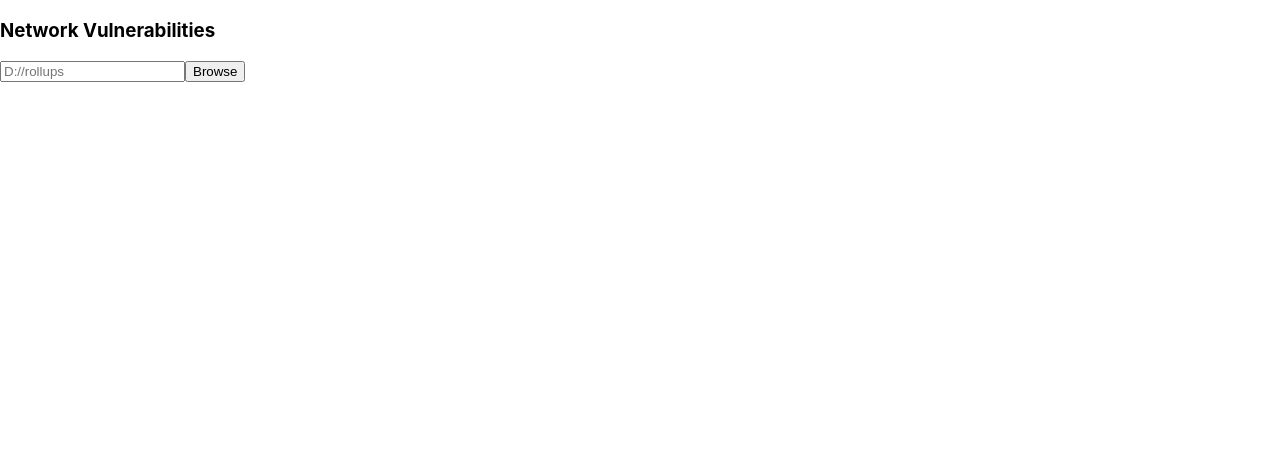
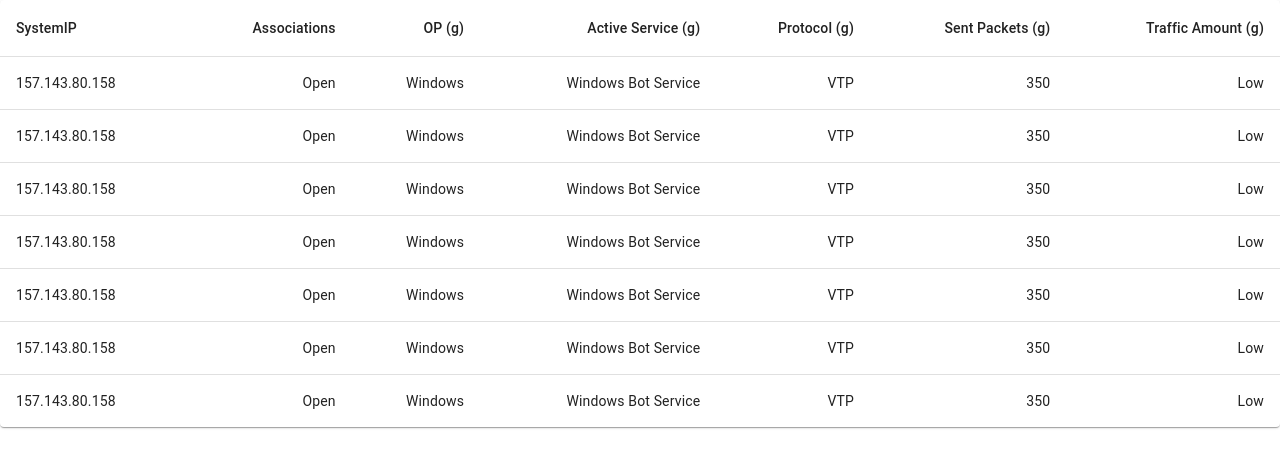
Before and after one commit to Roman363/SeniorCapstone2023, a React (Create React App) app in the folder client/: page /NetworkVulnerabilities in a window 1280 px wide. Shown: the top 468 px of the page. Built offline with nearby package versions, Linux system fonts and the light colour scheme.

Commit message:
Tables for statistics and vulnerabilities complete

```diff
--- a/client/src/components/pages/dashBoard/cyberDash/NetworkStatistics.js
+++ b/client/src/components/pages/dashBoard/cyberDash/NetworkStatistics.js
@@ -1,56 +1,62 @@
-import React from 'react'
-import { useState } from 'react';
-import { useNavigate } from "react-router-dom";
+import * as React from 'react';
+import Table from '@mui/material/Table';
+import TableBody from '@mui/material/TableBody';
+import TableCell from '@mui/material/TableCell';
+import TableContainer from '@mui/material/TableContainer';
+import TableHead from '@mui/material/TableHead';
+import TableRow from '@mui/material/TableRow';
+import Paper from '@mui/material/Paper';
 
-
-function NetworkStatistics(){
-
-    const navigate = useNavigate();
-    const [file, setFile] = useState('');
-
-
-    function handleBack(event) {
-        navigate(-1);
-    }
-
-    function handleChange(event) {
-        event.preventDefault();
-        setFile(event.target.value);
-    }
-
-    function handleSubmit(event) {
-        event.preventDefault()
-        console.log(file)
-    }
-
-    const Statistics = [
-        { value: "157.143.80.158", label: "System IP", value: "Open", label :"Associations", value: "Windows", label: "OP", value : "Windows Bot Service", label: "Active Service", value: "VTP", label : "Protocol",  value: "350", label : "Sent Packets",  value: "Low", label : "Traffic Amount"},
-        { value: "157.143.80.158", label: "System IP", value: "Open", label :"Associations", value: "Linux", label: "OP", value : "Cooling Service", label: "Active Service", value: "VTP", label : "Protocol",  value: "2600", label : "Sent Packets",  value: "high", label : "Traffic Amount"},
-        { value: "157.143.80.158", label: "System IP", value: "Open", label :"Associations", value: "Switch", label: "OP", value : "Password Service", label: "Active Service", value: "VTP", label : "Protocol",  value: "9250", label : "Sent Packets",  value: "very High", label : "Traffic Amount"},
-        { value: "157.143.80.158", label: "System IP", value: "Open", label :"Associations", value: "Server", label: "OP", value : "Cooling Service", label: "Active Service", value: "VTP", label : "Protocol",  value: "756", label : "Sent Packets",  value: "Medium", label : "Traffic Amount"},
-        { value: "157.143.80.158", label: "System IP", value: "Open", label :"Associations", value: "Server", label: "OP", value : "System check", label: "Active Service", value: "VTP", label : "Protocol",  value: "100", label : "Sent Packets",  value: "Low", label : "Traffic Amount"},
-        { value: "157.143.80.158", label: "System IP", value: "Open", label :"Associations", value: "Linux", label: "OP", value : "System Check", label: "Active Service", value: "VTP", label : "Protocol",  value: "122", label : "Sent Packets",  value: "Low", label : "Traffic Amount"},
-        { value: "157.143.80.158", label: "System IP", value: "Open", label :"Associations", value: "Switch", label: "OP", value : "Cooling Service", label: "Active Service", value: "VTP", label : "Protocol",  value: "101", label : "Sent Packets",  value: "Low", label : "Traffic Amount"},
-        { value: "157.143.80.158", label: "System IP", value: "Open", label :"Associations", value: "Windows", label: "OP", value : "None", label: "Active Service", value: "VTP", label : "Protocol",  value: "350", label : "Sent Packets",  value: "Low", label : "Traffic Amount"},
-
-    ];
-
-    return (
-        <form onSubmit={handleSubmit}>
-          <h3>Network Statistics</h3>
-
-
-          <input type="text" name="fileInput" placeholder='D://rollups' onChange={handleChange}/>
-          <button type="submit" >Browse</button>
-          <br />
-
-        </form>
-    )
-
-
-
-
-
+// name, calories, fat, carbs, protein
+function createData(systemIP, associations, op, activeService, protocol, sentPackets, trafficAmount) {
+  return { systemIP, associations, op, activeService, protocol, sentPackets, trafficAmount };
 }
 
-export default NetworkStatistics
+const statistics = [
+  createData("157.143.80.158", "Open", "Windows", "Windows Bot Service", "VTP", "350", "Low"),
+  createData("157.143.80.158", "Open", "Windows", "Windows Bot Service", "VTP", "350", "Low"),
+  createData("157.143.80.158", "Open", "Windows", "Windows Bot Service", "VTP", "350", "Low"),
+  createData("157.143.80.158", "Open", "Windows", "Windows Bot Service", "VTP", "350", "Low"),
+  createData("157.143.80.158", "Open", "Windows", "Windows Bot Service", "VTP", "350", "Low"),
+  createData("157.143.80.158", "Open", "Windows", "Windows Bot Service", "VTP", "350", "Low"),
+  createData("157.143.80.158", "Open", "Windows", "Windows Bot Service", "VTP", "350", "Low"),
+
+];
+
+export default function NetworkStatistics() {
+  return (
+    <TableContainer component={Paper}>
+      <Table sx={{ minWidth: 650 }} aria-label="simple table">
+        <TableHead>
+          <TableRow>
+            <TableCell>SystemIP</TableCell>
+            <TableCell align="right">Associations</TableCell>
+            <TableCell align="right">OP&nbsp;(g)</TableCell>
+            <TableCell align="right">Active Service&nbsp;(g)</TableCell>
+            <TableCell align="right">Protocol&nbsp;(g)</TableCell>
+            <TableCell align="right">Sent Packets&nbsp;(g)</TableCell>
+            <TableCell align="right">Traffic Amount&nbsp;(g)</TableCell>
+          </TableRow>
+        </TableHead>
+        <TableBody>
+          {statistics.map((row) => (
+            <TableRow
+              key={row.name}
+              sx={{ '&:last-child td, &:last-child th': { border: 0 } }}
+            >
+              <TableCell component="th" scope="row">
+                {row.systemIP}
+              </TableCell>
+              <TableCell align="right">{row.associations}</TableCell>
+              <TableCell align="right">{row.op}</TableCell>
+              <TableCell align="right">{row.activeService}</TableCell>
+              <TableCell align="right">{row.protocol}</TableCell>
+              <TableCell align="right">{row.sentPackets}</TableCell>
+              <TableCell align="right">{row.trafficAmount}</TableCell>
+            </TableRow>
+          ))}
+        </TableBody>
+      </Table>
+    </TableContainer>
+  );
+}
--- a/client/src/components/pages/dashBoard/cyberDash/NetworkVulnerabilities.js
+++ b/client/src/components/pages/dashBoard/cyberDash/NetworkVulnerabilities.js
@@ -1,64 +1,62 @@
-import React from 'react'
-import { useState } from 'react';
-import { useNavigate } from "react-router-dom";
+import * as React from 'react';
+import Table from '@mui/material/Table';
+import TableBody from '@mui/material/TableBody';
+import TableCell from '@mui/material/TableCell';
+import TableContainer from '@mui/material/TableContainer';
+import TableHead from '@mui/material/TableHead';
+import TableRow from '@mui/material/TableRow';
+import Paper from '@mui/material/Paper';
 
-
-function NetworkVulnerabilities(){
-
-    const navigate = useNavigate();
-    const [file, setFile] = useState('');
-
-
-    function handleBack(event) {
-        navigate(-1);
-    }
-
-    function handleChange(event) {
-        event.preventDefault();
-        setFile(event.target.value);
-    }
-
-    function handleSubmit(event) {
-        event.preventDefault()
-        console.log(file)
-    }
-
-
-
-
-
-
-    const Vulnerabilities = [
-
-        { value: "157.143.80.158", label: "System IP", value: "Open", label :"Associations", value: "Windows", label: "OP", value : "Cooling Service", label: "Active Service", value: "VTP", label : "Protocol",  value: "350", label : "Sent Packets",  value: "Low", label : "Traffic Amount"},
-        { value: "157.143.80.158", label: "System IP", value: "Open", label :"Associations", value: "Windows", label: "OP", value : "Cooling Service", label: "Active Service", value: "VTP", label : "Protocol",  value: "350", label : "Sent Packets",  value: "Low", label : "Traffic Amount"},
-        { value: "157.143.80.158", label: "System IP", value: "Open", label :"Associations", value: "Windows", label: "OP", value : "Cooling Service", label: "Active Service", value: "VTP", label : "Protocol",  value: "350", label : "Sent Packets",  value: "Low", label : "Traffic Amount"},
-        { value: "157.143.80.158", label: "System IP", value: "Open", label :"Associations", value: "Windows", label: "OP", value : "Cooling Service", label: "Active Service", value: "VTP", label : "Protocol",  value: "350", label : "Sent Packets",  value: "Low", label : "Traffic Amount"},
-        { value: "157.143.80.158", label: "System IP", value: "Open", label :"Associations", value: "Windows", label: "OP", value : "Cooling Service", label: "Active Service", value: "VTP", label : "Protocol",  value: "350", label : "Sent Packets",  value: "Low", label : "Traffic Amount"},
-        { value: "157.143.80.158", label: "System IP", value: "Open", label :"Associations", value: "Windows", label: "OP", value : "Cooling Service", label: "Active Service", value: "VTP", label : "Protocol",  value: "350", label : "Sent Packets",  value: "Low", label : "Traffic Amount"},
-        { value: "157.143.80.158", label: "System IP", value: "Open", label :"Associations", value: "Windows", label: "OP", value : "Cooling Service", label: "Active Service", value: "VTP", label : "Protocol",  value: "350", label : "Sent Packets",  value: "Low", label : "Traffic Amount"},
-        { value: "157.143.80.158", label: "System IP", value: "Open", label :"Associations", value: "Windows", label: "OP", value : "Cooling Service", label: "Active Service", value: "VTP", label : "Protocol",  value: "350", label : "Sent Packets",  value: "Low", label : "Traffic Amount"},
-
-
-    ];
-
-    return (
-        <form onSubmit={handleSubmit}>
-          <h3>Network Vulnerabilities</h3>
-
-
-          <input type="text" name="fileInput" placeholder='D://rollups' onChange={handleChange}/>
-          <button type="submit" >Browse</button>
-          <br />
-
-        </form>
-    )
-
-
-
-
-
-
+// name, calories, fat, carbs, protein
+function createData(systemIP, associations, op, activeService, protocol, sentPackets, trafficAmount) {
+  return { systemIP, associations, op, activeService, protocol, sentPackets, trafficAmount };
 }
 
-export default NetworkVulnerabilities
+const statistics = [
+  createData("157.143.80.158", "Open", "Windows", "Windows Bot Service", "VTP", "350", "Low"),
+  createData("157.143.80.158", "Open", "Windows", "Windows Bot Service", "VTP", "350", "Low"),
+  createData("157.143.80.158", "Open", "Windows", "Windows Bot Service", "VTP", "350", "Low"),
+  createData("157.143.80.158", "Open", "Windows", "Windows Bot Service", "VTP", "350", "Low"),
+  createData("157.143.80.158", "Open", "Windows", "Windows Bot Service", "VTP", "350", "Low"),
+  createData("157.143.80.158", "Open", "Windows", "Windows Bot Service", "VTP", "350", "Low"),
+  createData("157.143.80.158", "Open", "Windows", "Windows Bot Service", "VTP", "350", "Low"),
+
+];
+
+export default function NetworkVulnerabilities() {
+  return (
+    <TableContainer component={Paper}>
+      <Table sx={{ minWidth: 650 }} aria-label="simple table">
+        <TableHead>
+          <TableRow>
+            <TableCell>SystemIP</TableCell>
+            <TableCell align="right">Associations</TableCell>
+            <TableCell align="right">OP&nbsp;(g)</TableCell>
+            <TableCell align="right">Active Service&nbsp;(g)</TableCell>
+            <TableCell align="right">Protocol&nbsp;(g)</TableCell>
+            <TableCell align="right">Sent Packets&nbsp;(g)</TableCell>
+            <TableCell align="right">Traffic Amount&nbsp;(g)</TableCell>
+          </TableRow>
+        </TableHead>
+        <TableBody>
+          {statistics.map((row) => (
+            <TableRow
+              key={row.name}
+              sx={{ '&:last-child td, &:last-child th': { border: 0 } }}
+            >
+              <TableCell component="th" scope="row">
+                {row.systemIP}
+              </TableCell>
+              <TableCell align="right">{row.associations}</TableCell>
+              <TableCell align="right">{row.op}</TableCell>
+              <TableCell align="right">{row.activeService}</TableCell>
+              <TableCell align="right">{row.protocol}</TableCell>
+              <TableCell align="right">{row.sentPackets}</TableCell>
+              <TableCell align="right">{row.trafficAmount}</TableCell>
+            </TableRow>
+          ))}
+        </TableBody>
+      </Table>
+    </TableContainer>
+  );
+}
--- a/client/src/components/pages/demo.js
+++ b/client/src/components/pages/demo.js
@@ -13,7 +13,14 @@ function createData(systemIP, associations, op, activeService, protocol, sentPac
 }
 
 const statistics = [
-  createData("157.143.80.158", "Open", "Windows", "Windows Bot Service", "VTP", "350", "Low")
+  createData("157.143.80.158", "Open", "Windows", "Windows Bot Service", "VTP", "350", "Low"),
+  createData("157.143.80.158", "Open", "Windows", "Windows Bot Service", "VTP", "350", "Low"),
+  createData("157.143.80.158", "Open", "Windows", "Windows Bot Service", "VTP", "350", "Low"),
+  createData("157.143.80.158", "Open", "Windows", "Windows Bot Service", "VTP", "350", "Low"),
+  createData("157.143.80.158", "Open", "Windows", "Windows Bot Service", "VTP", "350", "Low"),
+  createData("157.143.80.158", "Open", "Windows", "Windows Bot Service", "VTP", "350", "Low"),
+  createData("157.143.80.158", "Open", "Windows", "Windows Bot Service", "VTP", "350", "Low"),
+
 ];
 
 export default function BasicTable() {
```
